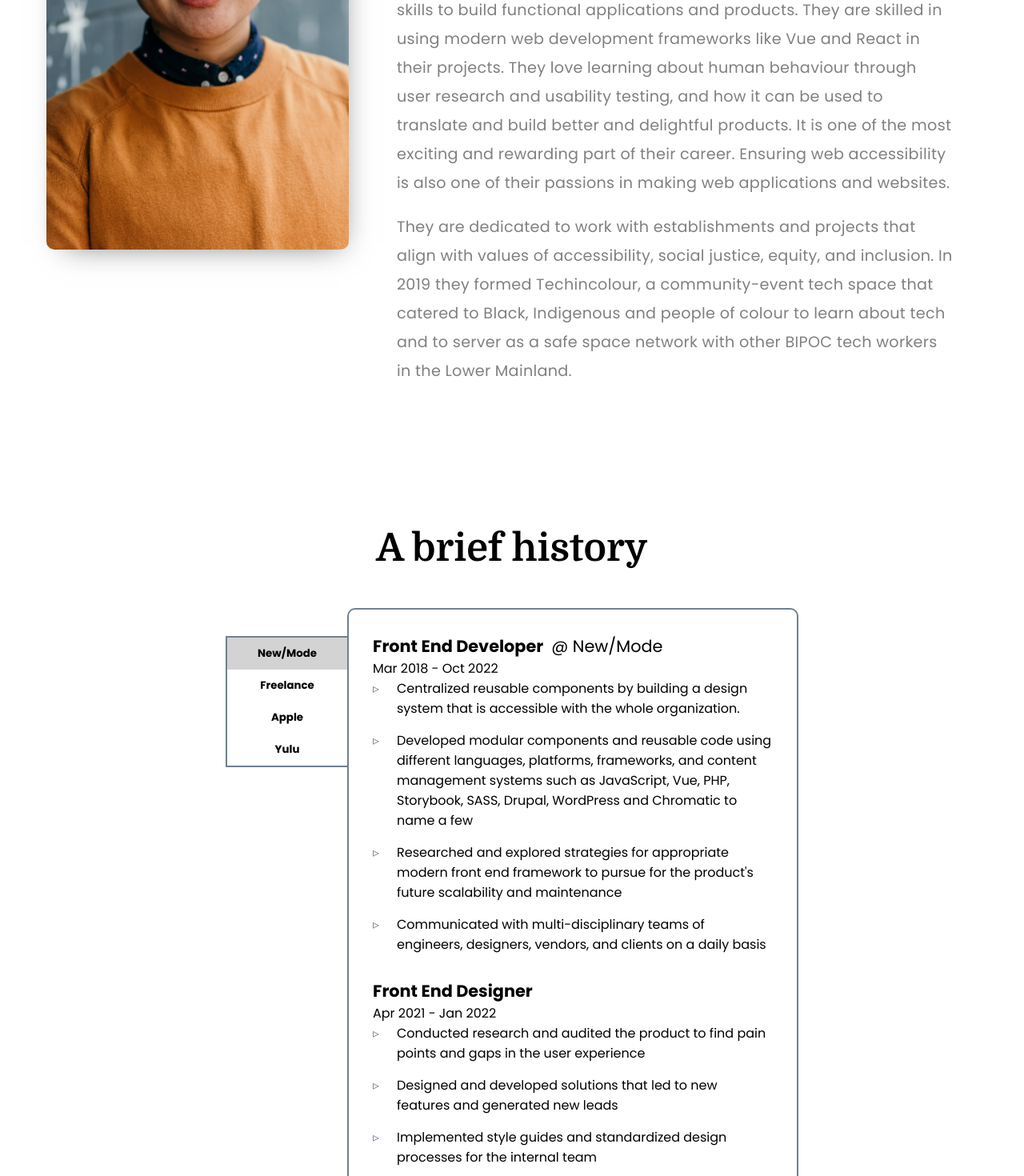
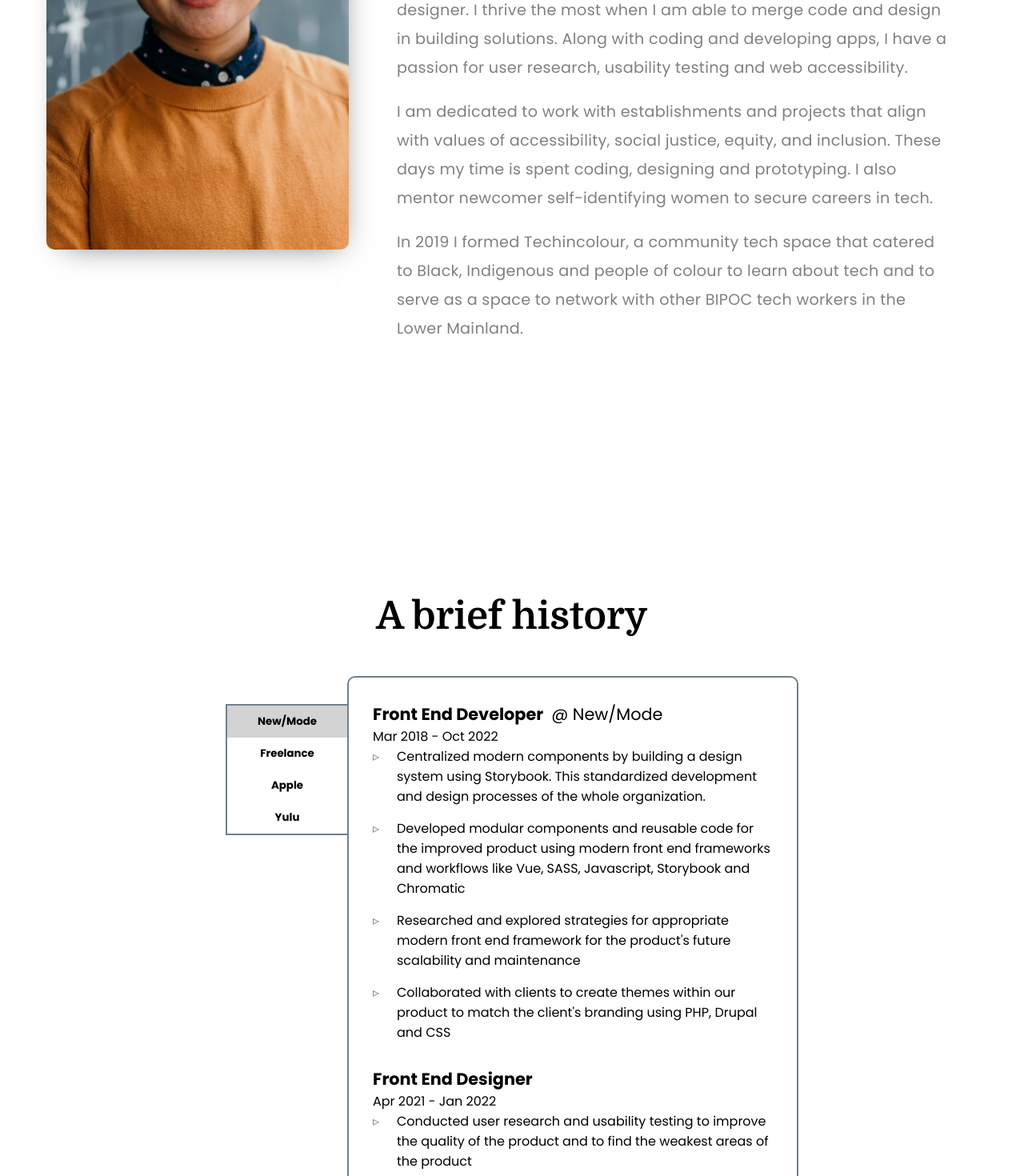
Before and after one commit to aprilalayon/apes, a Vue app: page /about in a window 1280 px wide. Shown: the part 400-1870 px from the top of the page at 80% size. Built offline with nearby package versions, Linux system fonts and the light colour scheme.

Commit message:
update content

```diff
--- a/src/components/Profile.vue
+++ b/src/components/Profile.vue
@@ -10,16 +10,13 @@
             remotely in rainy Vancouver, BC.
         </h3>
         <p>
-            April has 4 years of experience merging both their coding and design skills to build functional applications and products.
-            They are skilled in using modern web development frameworks like Vue and React in their projects. They love learning about
-            human behaviour through user research and usability testing, and how it can be used to translate and build better and delightful
-            products. It is one of the most exciting and rewarding part of their career. Ensuring web accessibility is also one of their passions in
-            making web applications and websites.
+            I spent the last four years working a hybrid role as a developer and a designer. I thrive the most when I am able to merge code and design in building solutions. Along with coding and developing apps, I have a passion for user research, usability testing and web accessibility.
         </p>
         <p>
-            They are dedicated to work with establishments and projects that align with values of accessibility, social justice, equity, and
-            inclusion. In 2019 they formed Techincolour, a community-event tech space that catered to Black, Indigenous and people of colour to
-            learn about tech and to server as a safe space network with other BIPOC tech workers in the Lower Mainland.
+            I am dedicated to work with establishments and projects that align with values of accessibility, social justice, equity, and inclusion. These days my time is spent coding, designing and prototyping. I also mentor newcomer self-identifying women to secure careers in tech.
+        </p>
+        <p>
+            In 2019 I formed Techincolour, a community tech space that catered to Black, Indigenous and people of colour to learn about tech and to serve as a space to network with other BIPOC tech workers in the Lower Mainland.
         </p>
     </div>
 
--- a/src/components/TabCard.vue
+++ b/src/components/TabCard.vue
@@ -56,18 +56,17 @@ export default {
                     role: "Front End Developer",
                     range: "Mar 2018 - Oct 2022",
                     experience: [
-                        "Centralized reusable components by building a design system that is accessible with the whole organization.",
-                        "Developed modular components and reusable code using different languages, platforms, frameworks, and content management systems such as JavaScript, Vue, PHP, Storybook, SASS, Drupal, WordPress and Chromatic to name a few",
-                        "Researched and explored strategies for appropriate modern front end framework to pursue for the product's future scalability and maintenance",
-                        "Communicated with multi-disciplinary teams of engineers, designers, vendors, and clients on a daily basis",
+                        "Centralized modern components by building a design system using Storybook. This standardized development and design processes of the whole organization.",
+                        "Developed modular components and reusable code for the improved product using modern front end frameworks and workflows like Vue, SASS, Javascript, Storybook and Chromatic",
+                        "Researched and explored strategies for appropriate modern front end framework for the product's future scalability and maintenance",
+                        "Collaborated with clients to create themes within our product to match the client's branding using PHP, Drupal and CSS",
                     ],
                     role_2: "Front End Designer",
                     range_2: "Apr 2021 - Jan 2022",
                     experience_2: [
-                        "Conducted research and audited the product to find pain points and gaps in the user experience",
-                        "Designed and developed solutions that led to new features and generated new leads",
-                        "Implemented style guides and standardized design processes for the internal team",
-                        "Collaborated ideas with the product, data and engineering team on a daily basis",
+                        "Conducted user research and usability testing to improve the quality of the product and to find the weakest areas of the product",
+                        "Collaborated and worked closely with the product, data and engineering teams to design and improve user flow and experience using design and prototyping tools like Balsamiq, Invision, Adobe XD and Figma",
+                        "Audited the legacy version of a web application and made recommendations to reduce confusing UI elements and improve critical UI elements that encourages faster campaign creation",
                     ]
                 },
                 {
@@ -76,7 +75,8 @@ export default {
                     role: "WordPress Developer",
                     range: "Aug 2017 - Dec 2019",
                     experience: [
-                        "Designed and developed websites for local small businesses using WordPress, PHP, SASS and Javascript",
+                        "Developed websites for local small businesses using WordPress, PHP, SASS, jQuery and Javascript",
+                        "Designed themes and user experience for WordPress sites to match the client's branding and styles"
                     ],
                     role_2: "Visual Graphic Artist",
                     range_2: "2012 - Dec 2020",
@@ -100,7 +100,7 @@ export default {
                     role: "Graphic Designer",
                     range: "May 2016 - Dec 2016",
                     experience: [
-                        "Oversaw multiple simultaneous graphic design projects for BCorp companies and other socially conscious businesses",
+                        "Oversaw multiple and simultaneous graphic design projects for BCorp companies and other socially conscious businesses",
                         "Maintained Yulu's website using WordPress tools",
                         "Created social media assets for company events, website and other social media presence"
                     ],
```
